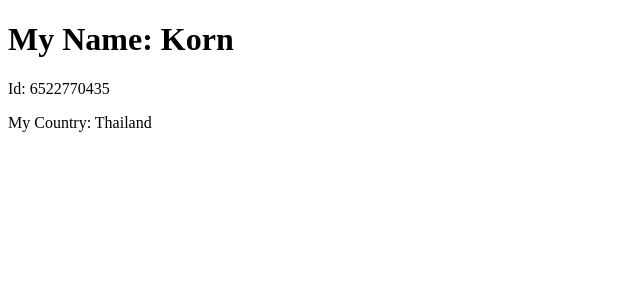
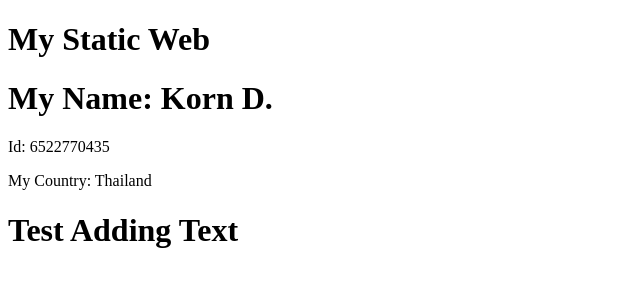
Before and after one commit to TayR-D/DES424_6522770435, a plain HTML site: page src/index.html in a window 1280 px wide. Shown: the whole page, without its empty margins (0-640 px from the left). Drawn offline with Linux system fonts and the light colour scheme.

Commit message:
update text

```diff
--- a/src/index.html
+++ b/src/index.html
@@ -1,8 +1,10 @@
 <!DOCTYPE html>
 <html>
   <body>
-    <h1>My Name: Korn</h1>
+    <h1>My Static Web</h1>
+    <h1>My Name: Korn D.</h1>
     <p>Id: 6522770435</p>
     <p>My Country: Thailand</p>
+    <h1>Test Adding Text</h1>
   </body>
 </html>
```
